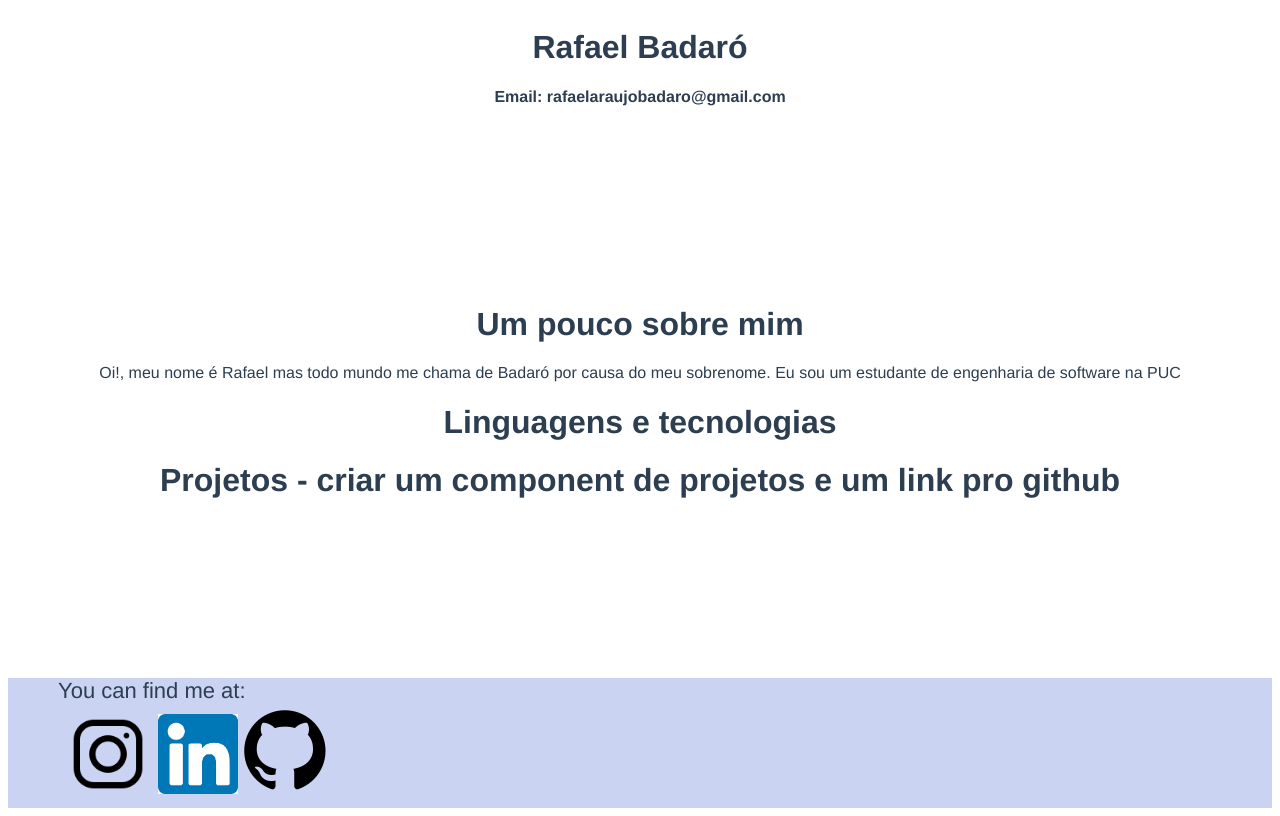
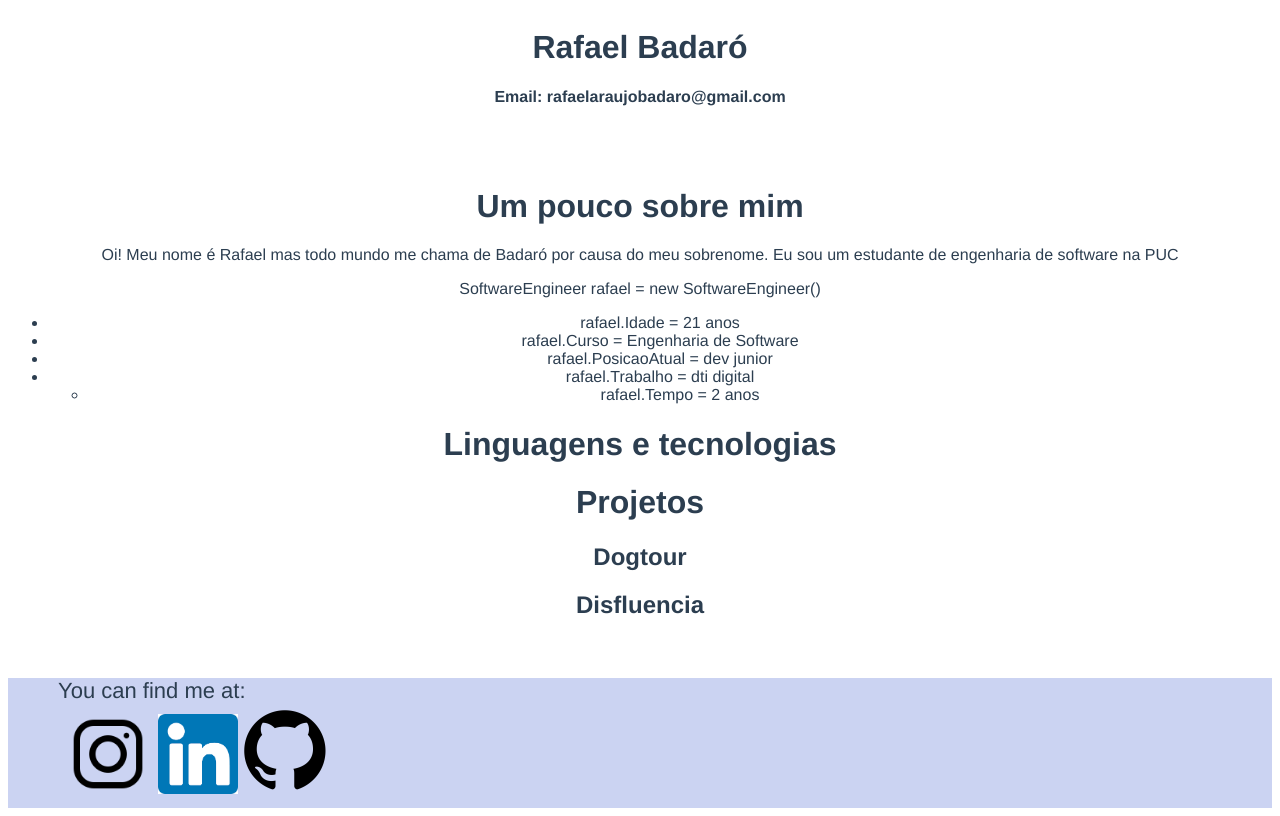
Before and after one commit to RafaelBadaro/my-portifolio, a Vue app: page / in a window 1280 px wide. Built offline with nearby package versions, Linux system fonts and the light colour scheme.

Commit message:
Criando projects e aboutme

```diff
--- /dev/null
+++ b/src/components/AboutMe.vue
@@ -0,0 +1,26 @@
+<template>
+  <div>
+    <p>Oi! Meu nome é Rafael mas todo mundo me chama de Badaró por causa do meu sobrenome. Eu sou um estudante de engenharia de software na PUC</p>
+    <p>SoftwareEngineer rafael = new SoftwareEngineer()</p>
+    <ul>
+      <li>rafael.Idade = 21 anos</li>
+      <li>rafael.Curso = Engenharia de Software</li>
+      <li>rafael.PosicaoAtual = dev junior</li>
+      <li>
+        rafael.Trabalho = dti digital
+        <ul>
+          <li>rafael.Tempo = 2 anos</li>
+        </ul>
+      </li>
+    </ul>
+  </div>
+</template>
+
+<script>
+export default {
+  name: "AboutMe"
+};
+</script>
+
+<style scoped>
+</style>
--- a/src/components/Body.vue
+++ b/src/components/Body.vue
@@ -1,15 +1,23 @@
 <template>
   <div>
     <h1>Um pouco sobre mim</h1>
-    <p>Oi!, meu nome é Rafael mas todo mundo me chama de Badaró por causa do meu sobrenome. Eu sou um estudante de engenharia de software na PUC</p>
+    <AboutMe></AboutMe>
     <h1>Linguagens e tecnologias</h1>
-    <h1>Projetos  - criar um component de projetos e um link pro github</h1>
+    <h1>Projetos</h1>
+    <Projects></Projects>
   </div>
 </template>
 
 <script>
+import Projects from "../components/Projects.vue";
+import AboutMe from "../components/AboutMe.vue";
+
 export default {
-  name: "Body"
+  name: "Body",
+   components: {
+    Projects,
+    AboutMe
+  }
 };
 </script>
 
--- /dev/null
+++ b/src/components/Projects.vue
@@ -0,0 +1,15 @@
+<template>
+  <div>
+    <h2>Dogtour</h2>
+    <h2>Disfluencia</h2>
+  </div>
+</template>
+
+<script>
+export default {
+  name: "Projects"
+};
+</script>
+
+<style scoped>
+</style>
```
